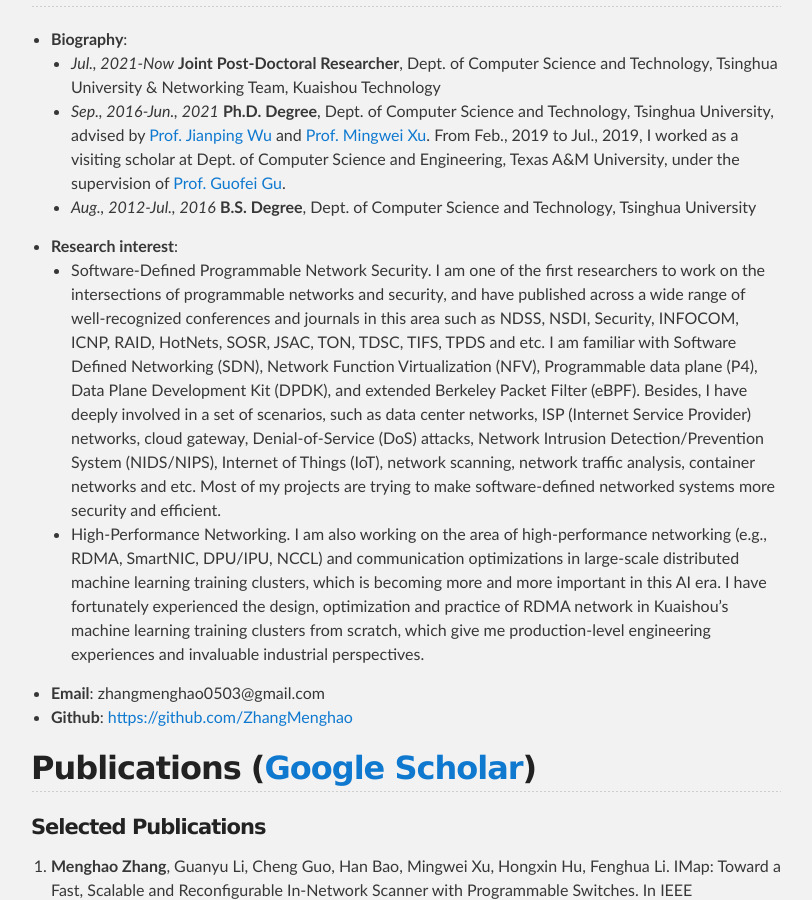
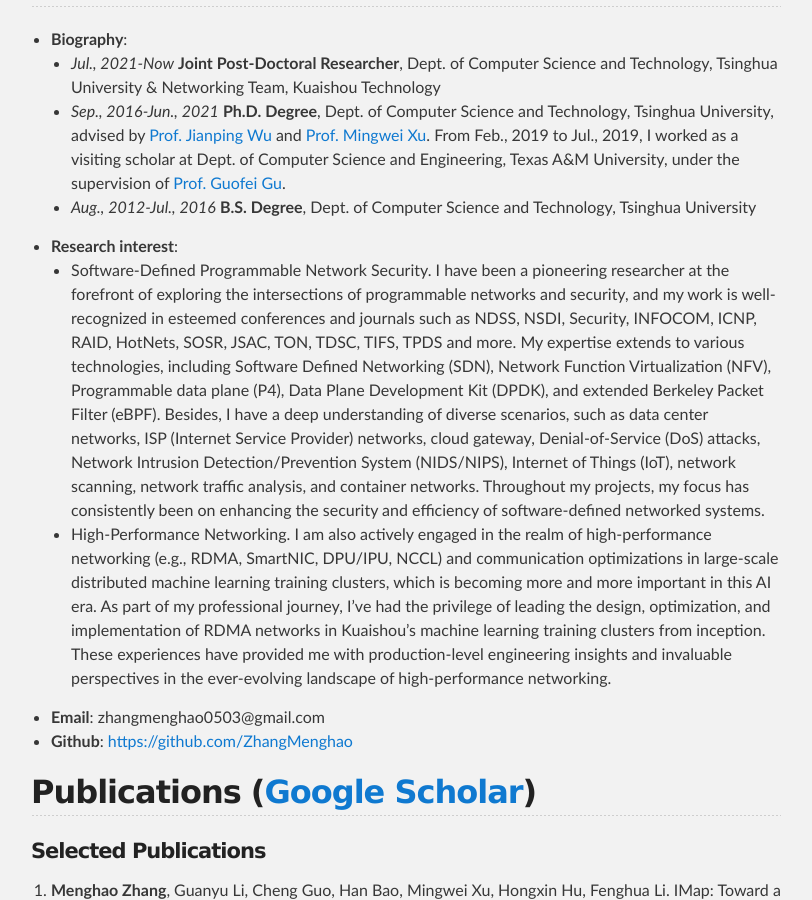
Before and after one commit to zhangmenghao/zhangmenghao.github.io, a Jekyll site: the page built from index.md, in a window 1280 px wide and 900 px high, scrolled down 354 px. Shown: the whole window, without its empty margins (234-1046 px from the left). Built offline with Jekyll 4.4.1, drawn with Linux system fonts in a browser that asks for light colours.

Commit message:
Update research interest

```diff
--- a/index.md
+++ b/index.md
@@ -15,8 +15,8 @@ category: Tech
     From Feb., 2019 to Jul., 2019, I worked as a visiting scholar at Dept. of Computer Science and Engineering, Texas A&M University, under the supervision of [Prof. Guofei Gu](http://faculty.cs.tamu.edu/guofei/).
     - *Aug., 2012-Jul., 2016*  **B.S. Degree**, Dept. of Computer Science and Technology, Tsinghua University
 * **Research interest**:
-    - Software-Defined Programmable Network Security. I am one of the first researchers to work on the intersections of programmable networks and security, and have published across a wide range of well-recognized conferences and journals in this area such as NDSS, NSDI, Security, INFOCOM, ICNP, RAID, HotNets, SOSR, JSAC, TON, TDSC, TIFS, TPDS and etc. I am familiar with Software Defined Networking (SDN), Network Function Virtualization (NFV), Programmable data plane (P4), Data Plane Development Kit (DPDK), and extended Berkeley Packet Filter (eBPF). Besides, I have deeply involved in a set of scenarios, such as data center networks, ISP (Internet Service Provider) networks, cloud gateway, Denial-of-Service (DoS) attacks, Network Intrusion Detection/Prevention System (NIDS/NIPS), Internet of Things (IoT), network scanning, network traffic analysis, container networks and etc. Most of my projects are trying to make software-defined networked systems more security and efficient.
-    - High-Performance Networking. I am also working on the area of high-performance networking (e.g., RDMA, SmartNIC, DPU/IPU, NCCL) and communication optimizations in large-scale distributed machine learning training clusters, which is becoming more and more important in this AI era. I have fortunately experienced the design, optimization and practice of RDMA network in Kuaishou's machine learning training clusters from scratch, which give me production-level engineering experiences and invaluable industrial perspectives.
+    - Software-Defined Programmable Network Security. I have been a pioneering researcher at the forefront of exploring the intersections of programmable networks and security, and my work is well-recognized in esteemed conferences and journals such as NDSS, NSDI, Security, INFOCOM, ICNP, RAID, HotNets, SOSR, JSAC, TON, TDSC, TIFS, TPDS and more. My expertise extends to various technologies, including Software Defined Networking (SDN), Network Function Virtualization (NFV), Programmable data plane (P4), Data Plane Development Kit (DPDK), and extended Berkeley Packet Filter (eBPF). Besides, I have a deep understanding of diverse scenarios, such as data center networks, ISP (Internet Service Provider) networks, cloud gateway, Denial-of-Service (DoS) attacks, Network Intrusion Detection/Prevention System (NIDS/NIPS), Internet of Things (IoT), network scanning, network traffic analysis, and container networks. Throughout my projects, my focus has consistently been on enhancing the security and efficiency of software-defined networked systems.
+    - High-Performance Networking. I am also actively engaged in the realm of high-performance networking (e.g., RDMA, SmartNIC, DPU/IPU, NCCL) and communication optimizations in large-scale distributed machine learning training clusters, which is becoming more and more important in this AI era. As part of my professional journey, I've had the privilege of leading the design, optimization, and implementation of RDMA networks in Kuaishou's machine learning training clusters from inception. These experiences have provided me with production-level engineering insights and invaluable perspectives in the ever-evolving landscape of high-performance networking.
 * **Email**: zhangmenghao0503@gmail.com
 * **Github**: [https://github.com/ZhangMenghao](https://github.com/ZhangMenghao)
 <!-- * **Resume**: [中文简历](./resume/CV_Chinese.pdf) -->
```
